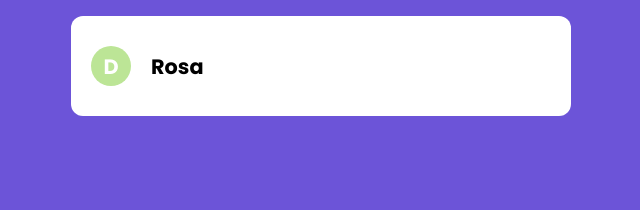
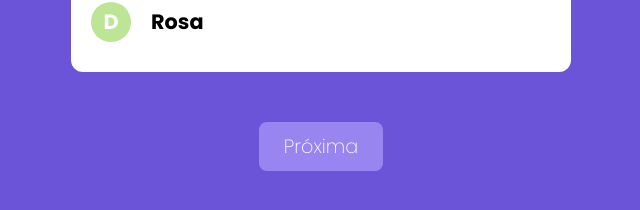
Before and after one commit to efss7/quiz, a Next.js app: page / in a window 1280 px wide. Shown: the part 564-774 px from the top of the page, without its empty margins (319-959 px from the left). Built offline with nearby package versions, Linux system fonts and the light colour scheme.

Commit message:
Componente Botão

```diff
--- /dev/null
+++ b/components/Button.tsx
@@ -0,0 +1,25 @@
+import Link from 'next/link'
+import styles from '../styles/Button.module.css'
+
+interface ButtonProps {
+    text: string
+    href?: string
+    onClick?: (e: any) => void
+}
+
+export default function Button(props: ButtonProps) {
+
+    function renderButton() {
+        return (
+            <button className={styles.button} onClick={props.onClick}>
+                {props.text}
+            </button>
+        )
+    }
+
+    return props.href ? (
+        <Link href={props.href} >
+            {renderButton()}
+        </Link>
+    ): renderButton()
+}
--- a/components/Question.tsx
+++ b/components/Question.tsx
@@ -13,6 +13,7 @@
 ]
 interface QuestionProps {
     value: QuestionModel
+    timeToAnswer?: number
     timesUp: () => void
     onResponse: (index: number) => void
 }
@@ -39,7 +40,7 @@
         <div className={styles.question} >
             <Statement text={question.statement} />
             <Timer
-                duration={10}
+                duration={props.timeToAnswer ?? 10}
                 timesUp={props.timesUp}
             />
             {renderResponse()}
--- a/components/Timer.tsx
+++ b/components/Timer.tsx
@@ -15,7 +15,7 @@
                 isPlaying
                 onComplete={props.timesUp}
                 colors={['#BCE596', '#F7B801', '#ED827A']}
-                colorsTime={[10, 3, 0]}>
+                colorsTime={[5, 3, 0]}>
                 {({ remainingTime }) => remainingTime}
             </CountdownCircleTimer>
         </div>
--- a/pages/index.tsx
+++ b/pages/index.tsx
@@ -1,5 +1,6 @@
 
 import { useState } from 'react'
+import Button from '../components/Button'
 import Question from '../components/Question'
 import QuestionModel from '../model/Question'
 import ResponseModel from '../model/Response'
@@ -18,7 +19,7 @@
     setQuestion(question.replyWith(index))
   }
   function timesUp() {
-    if (question.answered) {
+    if (question.noAnswered) {
       setQuestion(question.replyWith(-1))
     }
 
@@ -26,14 +27,17 @@
   return (
     <div style={{
       display: 'flex',
+      flexDirection:'column',
       height: '100vh',
       justifyContent: 'center',
       alignItems: 'center'
     }} >
       <Question
         value={question}
+        timeToAnswer={5}
         onResponse={onResponse}
         timesUp={timesUp} />
+        <Button text={"Próxima"} href={"/result"} />
     </div>
   )
 }
--- /dev/null
+++ b/styles/Button.module.css
@@ -0,0 +1,10 @@
+.button{
+    color:#fff;
+    border-radius: 8px;
+    font-weight: 200;
+    font-size: 1.2rem;
+    border:none;
+    padding: 10px 25px;
+    background-color: #9885F0;
+    margin-top:40px;
+}
```
Also changed, not shown: pages/result.tsx (added, +7 -0 lines).
